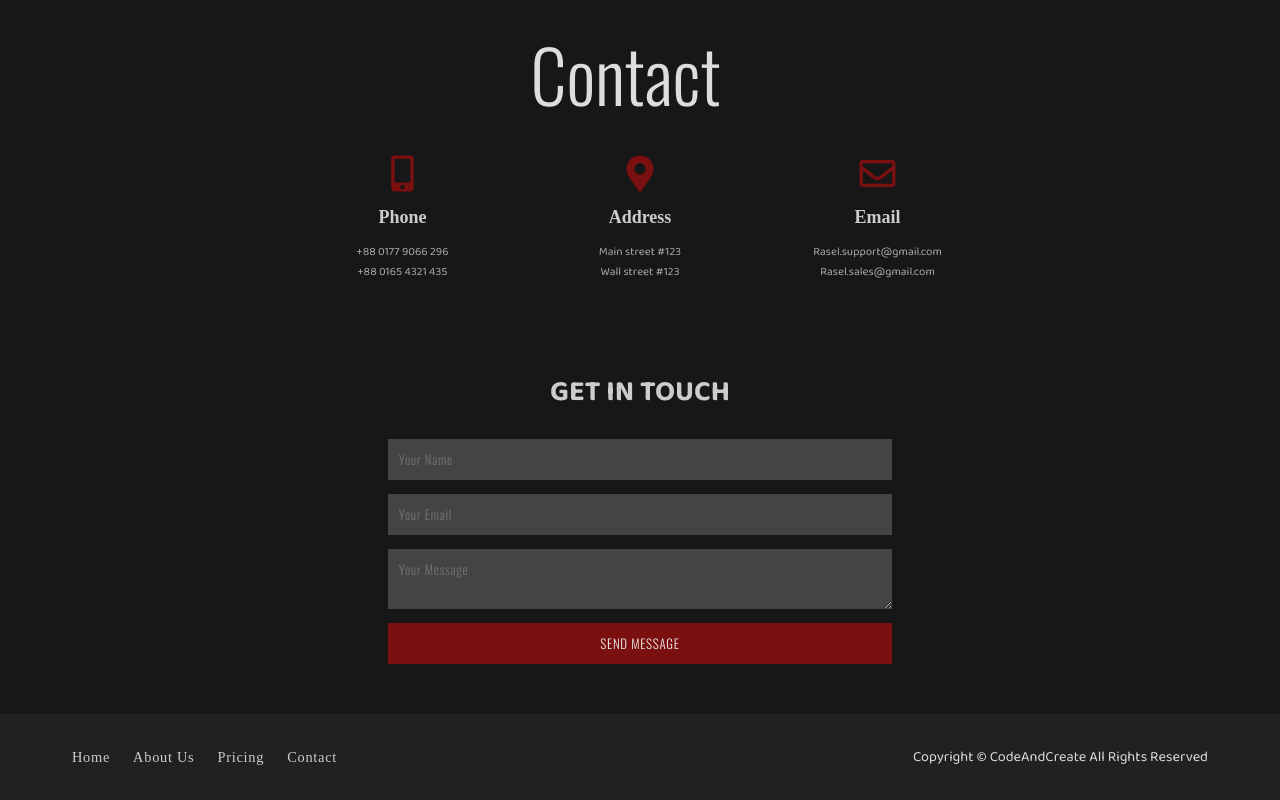
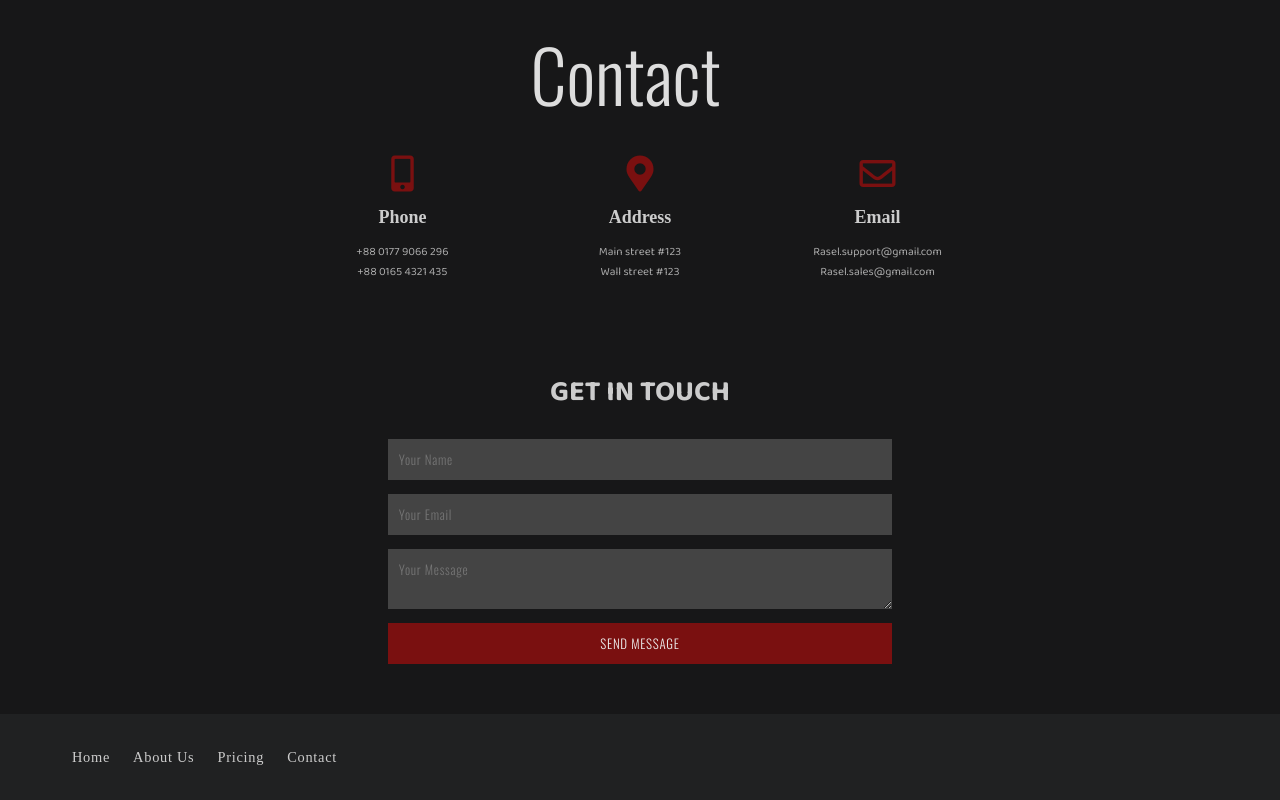
Before and after one commit to raselpy/Rasel-Consulting-Firm, a plain HTML site: page index.html in a window 1280 px wide. Shown: the part 2437-3237 px from the top of the page. Drawn offline with nearby package versions, Linux system fonts and the light colour scheme.

Commit message:
Update index.html

```diff
--- a/index.html
+++ b/index.html
@@ -260,7 +260,6 @@
             <a href="#pricing">Pricing</a>
             <a href="#contact">Contact</a>
           </div>
-          <p class="copyright">Copyright &copy; CodeAndCreate All Rights Reserved</p>
         </footer>
         <!-- End of Footer -->
     </div>
```
